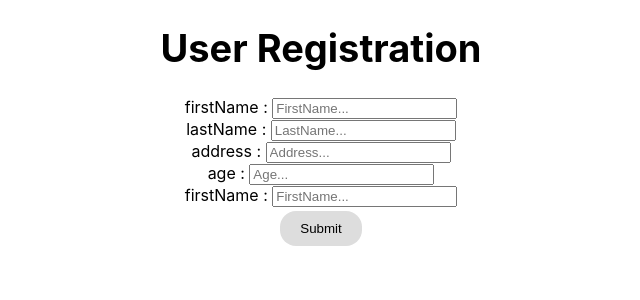
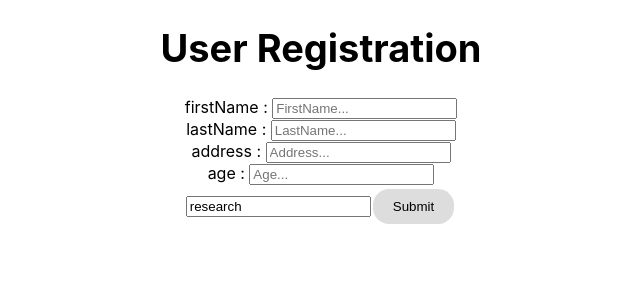
Before and after one commit to kuhletcg/Form-Register, a React (Create React App) app: page / in a window 1280 px wide. Shown: the top 300 px of the page, without its empty margins (319-959 px from the left). Built offline with nearby package versions, Linux system fonts and the light colour scheme.

Commit message:
added a search button

```diff
--- a/src/Components/Form.js
+++ b/src/Components/Form.js
@@ -15,6 +15,10 @@ constructor(props) {
     }
     this.handleSubmit= this.handleSubmit.bind(this)
 }
+
+// first handleSubmit => {
+//     this.setState
+// };
 firsthandler = (event) => {
     this.setState({
         firstName: event.target.value
@@ -76,11 +80,12 @@ render() {
 
        <label>age : </label>
    <input type="text" value={this.state.age} onChange={this.agehandler} placeholder="Age..."/> <br />
-
+{/*
        <label>firstName : </label>
-   <input type="text" value={this.state.firstName} onChange={this.firsthandler} placeholder="FirstName..."/> <br />
+   <input type="text" value={this.state.firstName} onChange={this.firsthandler} placeholder="FirstName..."/> <br />            */}
 
 
+<input type ="research" value="research" />
       <input type="submit" value="Submit" />
 </form>
         </div>
```
